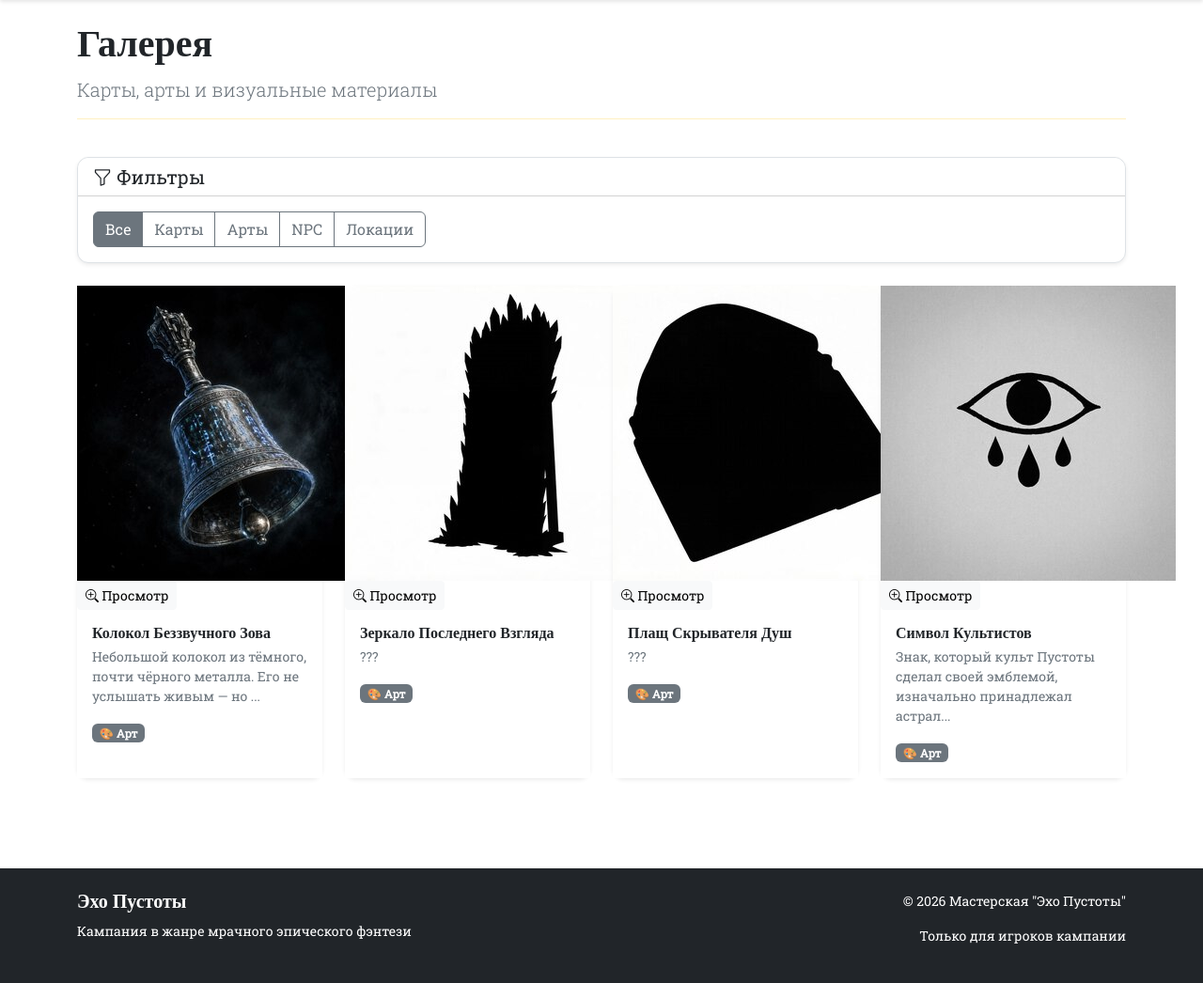
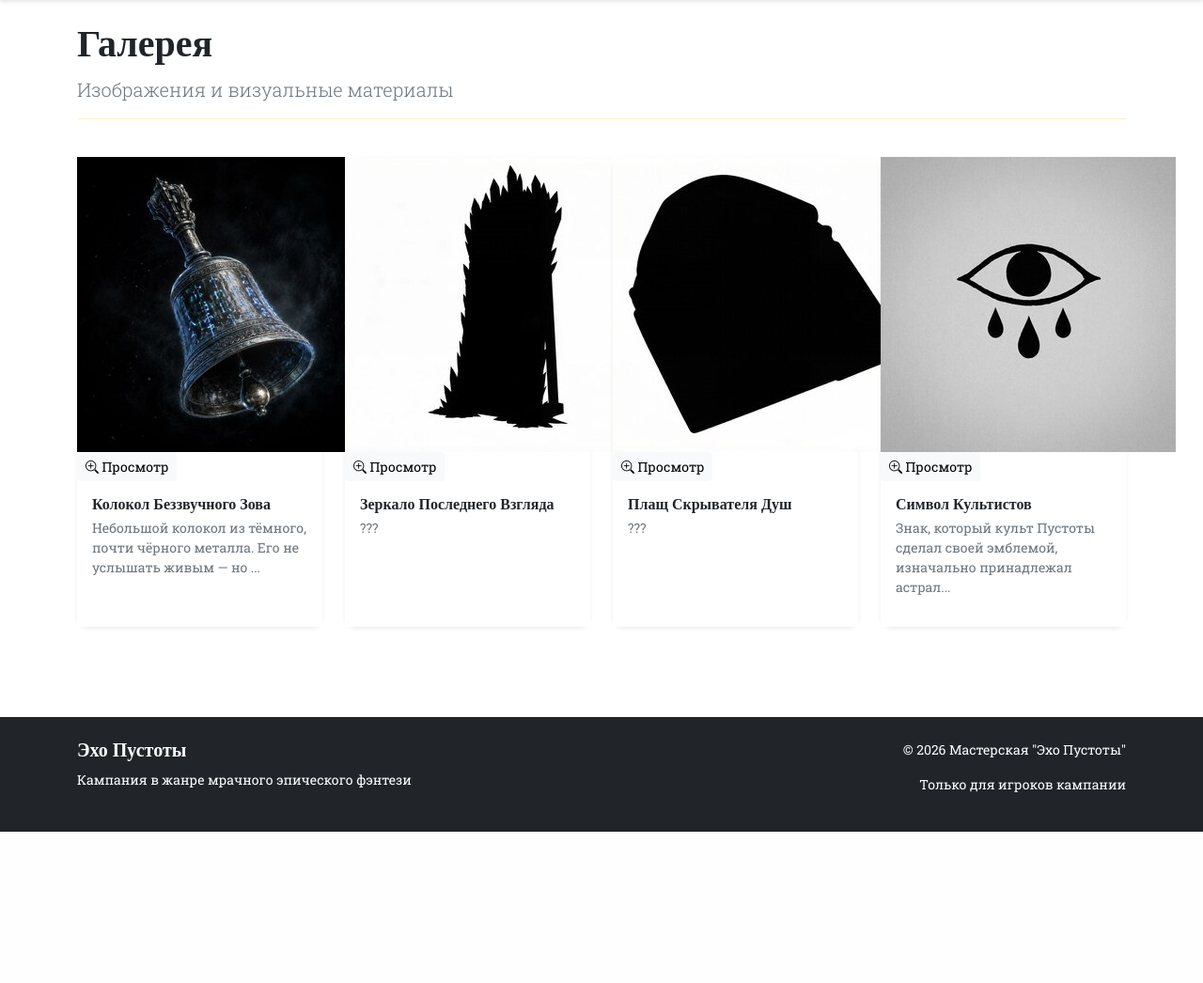
Before and after one commit to Yoru0519/Echoes_of_The_Void, a Flask app: page /gallery in a window 1280 px wide. Shown: the part 56-1102 px from the top of the page at 94% size. After the commit the page ends 941 px from the top, so only its background shows below. Run offline with Flask 3, Linux system fonts and the light colour scheme.

Commit message:
Add files via upload

```diff
--- a/templates/gallery.html
+++ b/templates/gallery.html
@@ -6,28 +6,12 @@
 <div class="row mb-4">
     <div class="col-12">
         <h1 class="cinzel text-dark">Галерея</h1>
-        <p class="lead text-secondary">Карты, арты и визуальные материалы</p>
+        <p class="lead text-secondary">Изображения и визуальные материалы</p>
         <hr class="border-warning">
     </div>
 </div>
 
 {% if images %}
-    <!-- Фильтры галереи -->
-    <div class="card shadow-sm mb-4">
-        <div class="card-header bg-white">
-            <h5 class="mb-0 text-dark"><i class="bi bi-funnel"></i> Фильтры</h5>
-        </div>
-        <div class="card-body">
-            <div class="btn-group flex-wrap" role="group">
-                <button class="btn btn-outline-secondary filter-btn active" data-filter="all">Все</button>
-                <button class="btn btn-outline-secondary filter-btn" data-filter="map">Карты</button>
-                <button class="btn btn-outline-secondary filter-btn" data-filter="art">Арты</button>
-                <button class="btn btn-outline-secondary filter-btn" data-filter="npc">NPC</button>
-                <button class="btn btn-outline-secondary filter-btn" data-filter="location">Локации</button>
-            </div>
-        </div>
-    </div>
-
     <!-- Галерея изображений -->
     <div class="row" id="galleryGrid">
         {% for image in images %}
@@ -47,13 +31,6 @@
                 <div class="card-body bg-white">
                     <h6 class="cinzel text-dark mb-1">{{ image.title }}</h6>
                     <p class="small text-secondary">{{ image.description[:80] }}{% if image.description|length > 80 %}...{% endif %}</p>
-                    <span class="badge bg-secondary">
-                        {% if image.category == 'map' %}🗺️ Карта
-                        {% elif image.category == 'art' %}🎨 Арт
-                        {% elif image.category == 'npc' %}👤 NPC
-                        {% elif image.category == 'location' %}📍 Локация
-                        {% else %}📷 Изображение{% endif %}
-                    </span>
                 </div>
                 {% if current_user.is_authenticated %}
                 <div class="card-footer bg-white border-top">
@@ -149,46 +126,13 @@
 .gallery-image-container:hover .gallery-overlay {
     opacity: 1;
 }
-
-.filter-btn {
-    margin: 0 4px;
-}
-
-.filter-btn.active {
-    background-color: #ffc107;
-    color: #000;
-    border-color: #ffc107;
-}
 </style>
 {% endblock %}
 
 {% block scripts %}
 <script>
-// Фильтрация галереи
+// Просмотр изображений
 document.addEventListener('DOMContentLoaded', function() {
-    var filterBtns = document.querySelectorAll('.filter-btn');
-    var galleryItems = document.querySelectorAll('.gallery-item');
-
-    filterBtns.forEach(function(btn) {
-        btn.addEventListener('click', function() {
-            var filter = this.getAttribute('data-filter');
-
-            // Обновляем активную кнопку
-            filterBtns.forEach(function(b) { b.classList.remove('active'); });
-            this.classList.add('active');
-
-            // Фильтруем элементы
-            galleryItems.forEach(function(item) {
-                if (filter === 'all' || item.getAttribute('data-category') === filter) {
-                    item.style.display = 'block';
-                } else {
-                    item.style.display = 'none';
-                }
-            });
-        });
-    });
-
-    // Просмотр изображений
     var viewBtns = document.querySelectorAll('.view-image');
     viewBtns.forEach(function(btn) {
         btn.addEventListener('click', function() {
```
